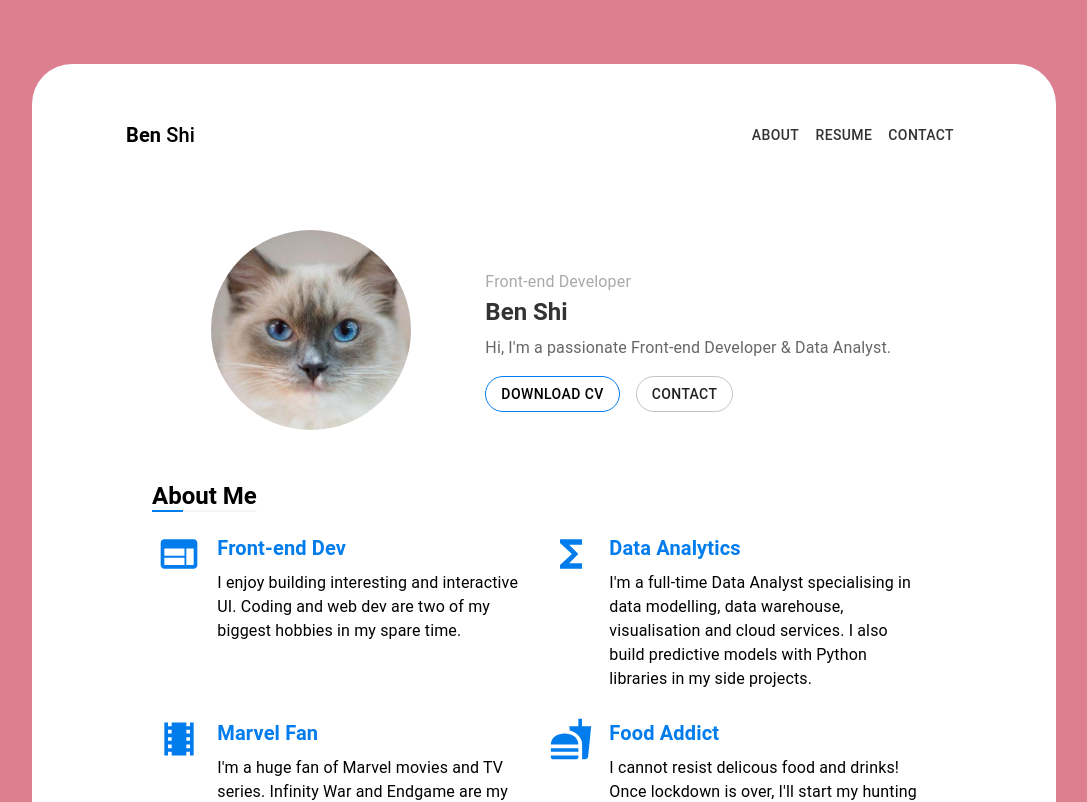
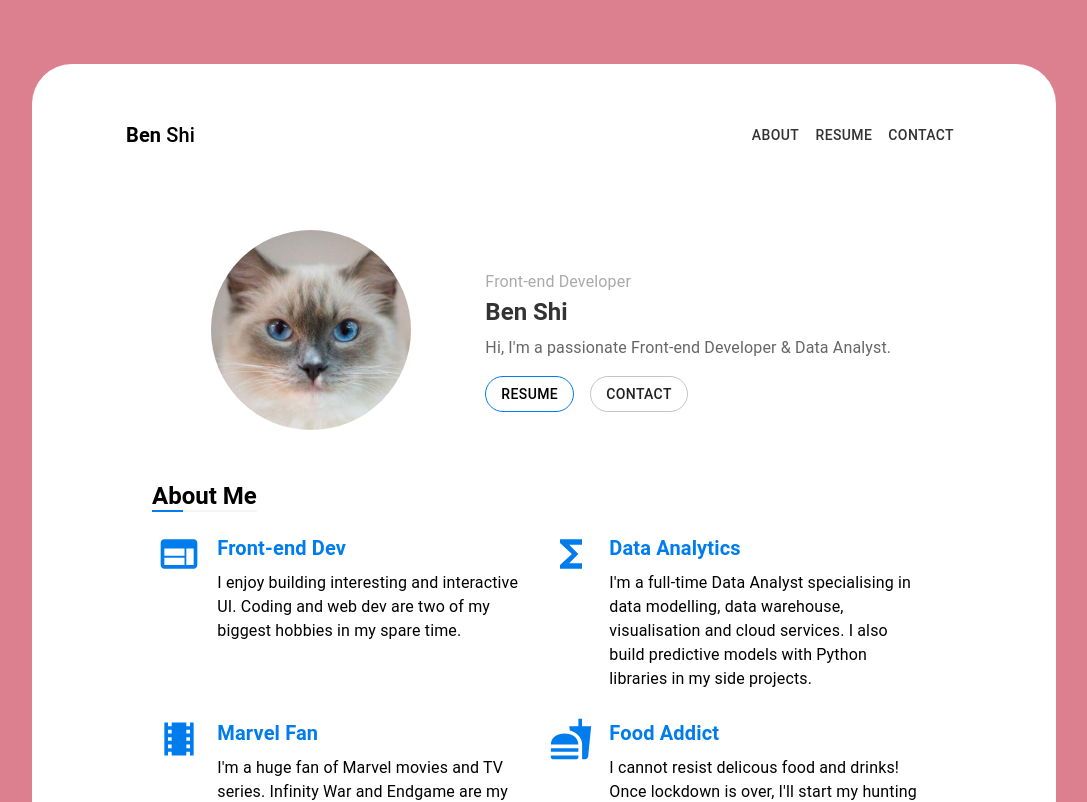
Before and after one commit to bennyoppa/porfolio, a React (Create React App) app: page / in a window 1280 px wide. Shown: the top 802 px of the page, without its empty margins (96-1183 px from the left). Built offline with nearby package versions, Linux system fonts and the light colour scheme.

Commit message:
updated padding

```diff
--- a/src/pages/About/About.tsx
+++ b/src/pages/About/About.tsx
@@ -41,6 +41,11 @@ const useStyles = makeStyles((theme: Theme) =>
       color: "#666666",
       [theme.breakpoints.down("sm")]: {
         textAlign: "center",
+      },
+    },
+    buttonGroup: {
+      [theme.breakpoints.down("sm")]: {
+        paddingLeft: 26,
       },
     },
     cvButton: {
@@ -144,14 +149,16 @@ const About = (props: any) => {
             >
               {bio}
             </Typography>
+            <div className={classes.buttonGroup}>
               <Button
                 variant="outlined"
                 color="primary"
                 classes={{ root: classes.cvButton }}
                 onClick={downloadCVHandler}
               >
-              Download CV
+                Resume
               </Button>
+
               <Button
                 href="mailto:benny.j.shi@gmail.com"
                 variant="outlined"
@@ -159,6 +166,7 @@ const About = (props: any) => {
               >
                 Contact
               </Button>
+            </div>
           </Grid>
         </Grid>
       </section>
```
Lines whose indentation alone changed are shown as unchanged.
